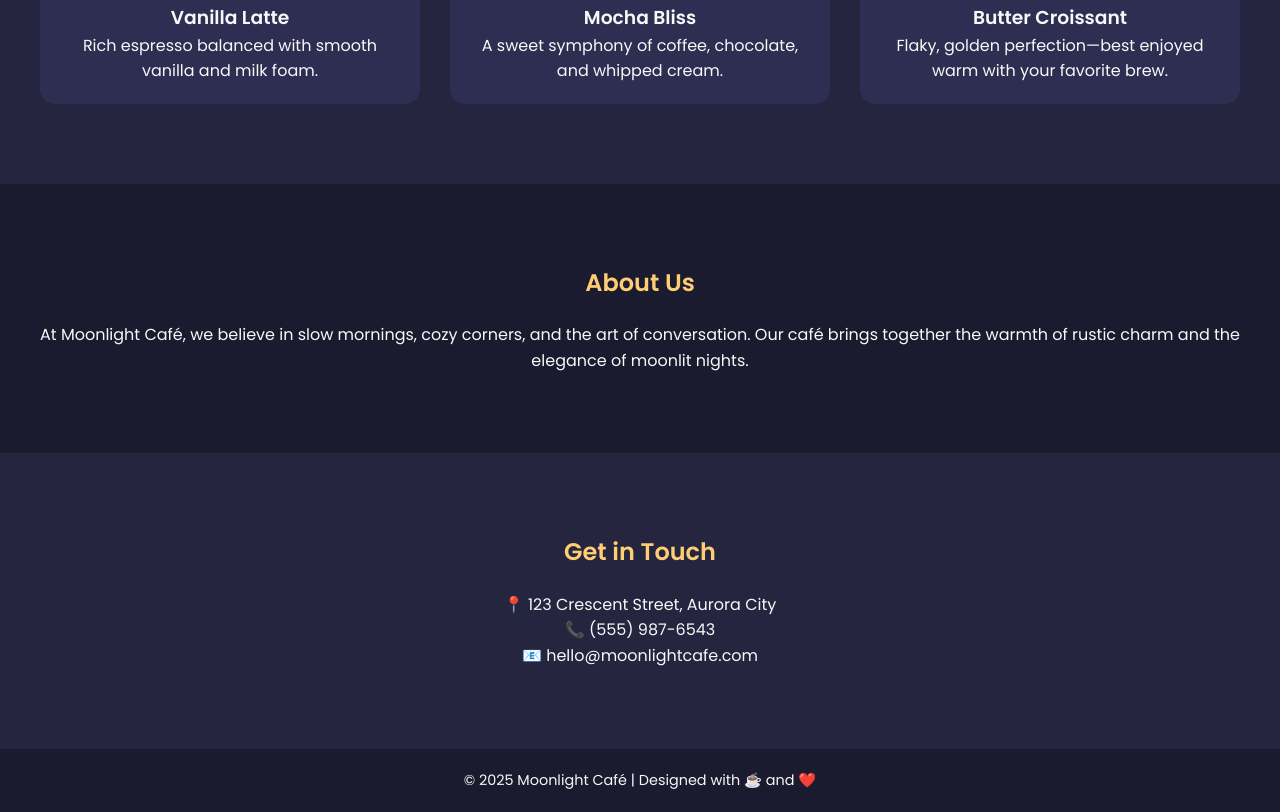
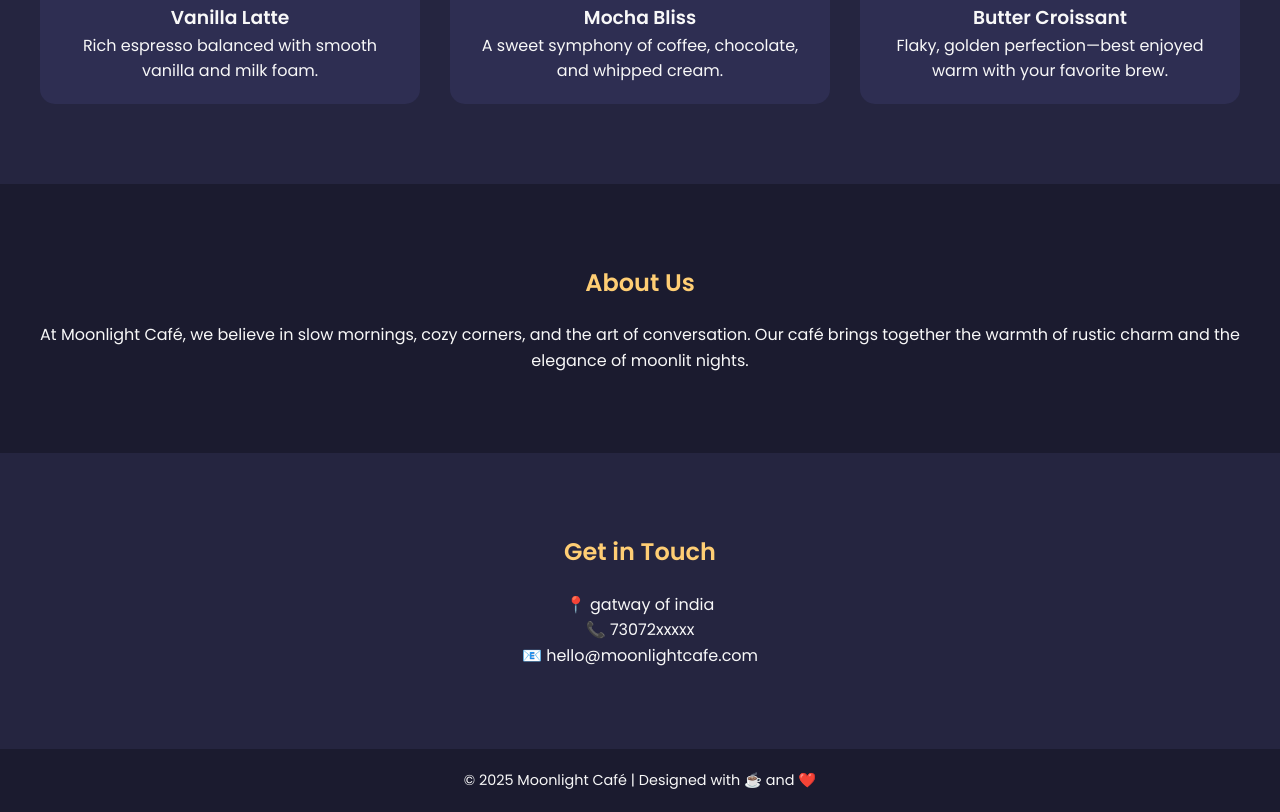
Before and after one commit to ravi23-glitch/moonlight-cafe, a plain HTML site: page index.html in a window 1280 px wide. Shown: the part 1266-2078 px from the top of the page. Drawn offline with Linux system fonts and the light colour scheme.

Commit message:
Update index.html

```diff
--- a/index.html
+++ b/index.html
@@ -53,8 +53,8 @@
 
   <section id="contact" class="contact">
     <h2>Get in Touch</h2>
-    <p>📍 123 Crescent Street, Aurora City</p>
-    <p>📞 (555) 987-6543</p>
+    <p>📍 gatway of india</p>
+    <p>📞 73072xxxxx</p>
     <p>📧 hello@moonlightcafe.com</p>
   </section>
 
```
